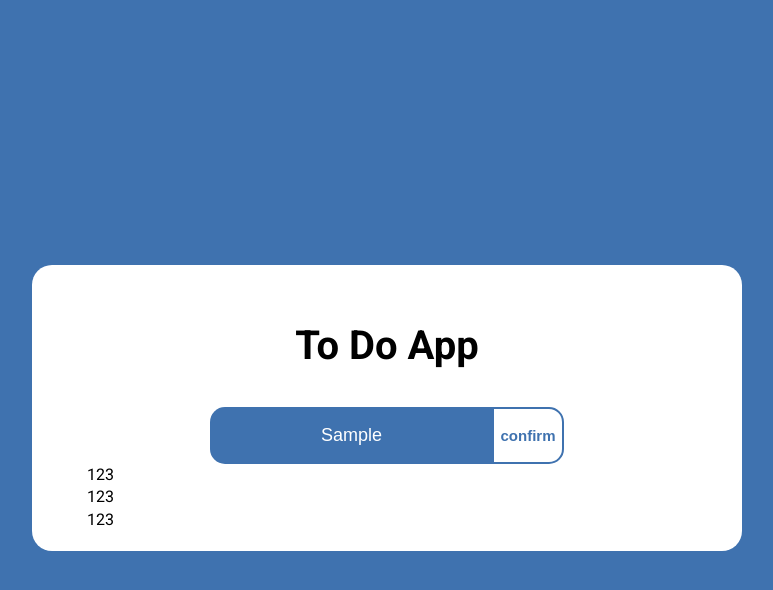
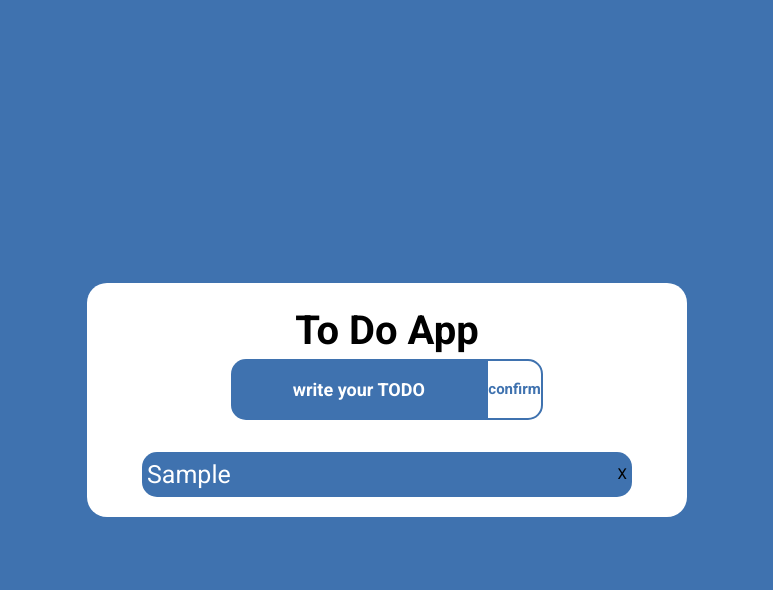
Before and after one commit to symon261731/TODO-typeScript, a React (Vite) app in the folder vite-project/: page / in a window 1280 px wide. Both pictures are taken after typing "Sample" into the empty fields and a click on the button "confirm". Shown: the top 590 px of the page, without its empty margins (253-1026 px from the left). Built offline with nearby package versions, Linux system fonts and the light colour scheme.

Commit message:
add logic, styles on one task, throw props in OneCard

```diff
--- a/vite-project/package.json
+++ b/vite-project/package.json
@@ -18,6 +18,7 @@
     "@types/react-dom": "^18.0.8",
     "@vitejs/plugin-react": "^2.2.0",
     "sass": "^1.56.1",
+    "tailwindcss": "^3.2.4",
     "typescript": "^4.6.4",
     "vite": "^3.2.3"
   }
--- a/vite-project/src/data/stores/useToDoStore.ts
+++ b/vite-project/src/data/stores/useToDoStore.ts
@@ -16,12 +16,8 @@ interface ToDoStore {
 
 export const useStore = create<ToDoStore>((set, get) => ({
 
-    tasks: [{
-        id: '123',
-        title: 'asdg',
-        createdAt: 121241
-    }],
-    createTask: (title) => {
+    tasks: [],
+    createTask: (title: string) => {
         const { tasks } = get();
         const newTask = {
             id: GenerateId(),
@@ -34,6 +30,19 @@ export const useStore = create<ToDoStore>((set, get) => ({
         })
 
     },
-    updateTask: (id, title) => { },
-    removeTask: (id) => { },
+
+    updateTask: (id: string, title: string) => {
+        const { tasks } = get();
+        set({
+            tasks: tasks.map(el => ({
+                ...el,
+                title: el.id === id ? title : el.title
+            }))
+        });
+    },
+
+    removeTask: (id: string) => {
+        const { tasks } = get();
+        tasks: tasks.filter(el => el.id !== id)
+    },
 }))
--- a/vite-project/src/view/App/index.module.scss
+++ b/vite-project/src/view/App/index.module.scss
@@ -9,4 +9,11 @@
         font-size: 40px;
         font-weight: 900;
     }
+
+    &Sorry {
+        text-align: center;
+        font-size: 2em;
+        font-weight: 900;
+        color: #3f72af;
+    }
 }
--- a/vite-project/src/view/App/index.tsx
+++ b/vite-project/src/view/App/index.tsx
@@ -16,10 +16,6 @@ export const App: React.FC = () => {
 
     console.log(tasks);
 
-    useEffect(() => {
-        createTask('abcderf')
-    }, [])
-
     return (
         <article className={styles.article}>
             <h1 className={styles.articleTitle}>To Do App</h1>
@@ -27,9 +23,13 @@ export const App: React.FC = () => {
                 <Form></Form>
             </section>
             <section className={styles.articleSection}>
-                {tasks.map(el => <OneTask key={el.id} info={el}></OneTask>)}
+                {tasks && (tasks?.map((el: any) => <OneTask key={el.id} id={el.id} title={el.title} createdAt={el.createdAt} />))}
+
+                {!tasks &&
+                    (<p className={styles.articleSorry} > sorry but not task yet</p>)
+                }
             </section>
 
-        </article>
+        </article >
     );
 }
--- a/vite-project/src/view/components/Form/Form.module.scss
+++ b/vite-project/src/view/components/Form/Form.module.scss
@@ -1,6 +1,7 @@
 .form {
     display: flex;
     justify-content: center;
+    margin-bottom: 2em;
 }
 
 .input {
--- a/vite-project/src/view/components/Form/Form.tsx
+++ b/vite-project/src/view/components/Form/Form.tsx
@@ -1,4 +1,4 @@
-import React, { useState } from 'react';
+import React, { useCallback, useState } from 'react';
 import { useStore } from '../../../data/stores/useToDoStore';
 
 import styles from './Form.module.scss';
@@ -8,13 +8,22 @@ import styles from './Form.module.scss';
 const Form: React.FC = () => {
     const createTask = useStore(state => state.createTask);
     const [input, setInput] = useState('');
-
+    const submitHandler = useCallback(() => {
+        createTask(input);
+        setInput('');
+    }, [input])
     return (
-        <form onSubmit={(e) => {
-            e.preventDefault();
-            createTask(input);
-        }} className={styles.form}>
-            <input value={input} onChange={(e) => setInput(e.target.value)} placeholder='write your TODO' type="text" className={styles.input} />
+        <form
+            onSubmit={(e) => {
+                e.preventDefault();
+                submitHandler();
+            }}
+            className={styles.form}>
+            <input
+                value={input}
+                onChange={(e) => setInput(e.target.value)}
+                placeholder='write your TODO' type="text"
+                className={styles.input} />
             <button type='submit' className={styles.button}>confirm</button>
         </form>)
 }
--- /dev/null
+++ b/vite-project/src/view/components/OneTask/OneTask.module.scss
@@ -0,0 +1,23 @@
+.oneCard {
+    padding: 5px;
+    border-radius: 15px;
+    background-color: #3f72af;
+    display: flex;
+    align-items: center;
+    justify-content: space-between;
+
+    &:not(:last-child) {
+        margin-bottom: 15px;
+    }
+}
+
+
+.notWind {
+    color: white;
+    font-size: 25px;
+
+}
+
+.button {
+    font-size: 15px;
+}
--- a/vite-project/src/view/components/OneTask/OneTask.tsx
+++ b/vite-project/src/view/components/OneTask/OneTask.tsx
@@ -1,8 +1,18 @@
 import React from 'react';
 
-const OneTask: React.FC = () => {
+import styles from './OneTask.module.scss'
+interface taskProp {
+    id: string;
+    title: string;
+    createdAt: number;
+}
+
+const OneTask: React.FC<taskProp> = (prop) => {
     return (
-        <div>123</div>
+        <div className={styles.oneCard}>
+            <p className={styles.notWind}>{prop.title}</p>
+            <button className={styles.button} type='button'>X</button>
+        </div>
     )
 }
 
--- a/vite-project/src/view/styles/common.scss
+++ b/vite-project/src/view/styles/common.scss
@@ -1,4 +1,8 @@
 @import url('https://fonts.googleapis.com/css2?family=Roboto:wght@400;500;700&display=swap');
+
+@tailwind base;
+@tailwind components;
+@tailwind utilities;
 
 body {
     font: 16px/1.4 'Roboto', sans-serif;
--- /dev/null
+++ b/vite-project/tailwind.config.cjs
@@ -0,0 +1,11 @@
+/** @type {import('tailwindcss').Config} */
+module.exports = {
+  content: [
+    "./index.html",
+    "./src/**/*.{js,ts,jsx,tsx}",
+  ],
+  theme: {
+    extend: {},
+  },
+  plugins: [],
+}
```
Also changed, not shown: 1 other file (tests, documents, lock files or other folders).
